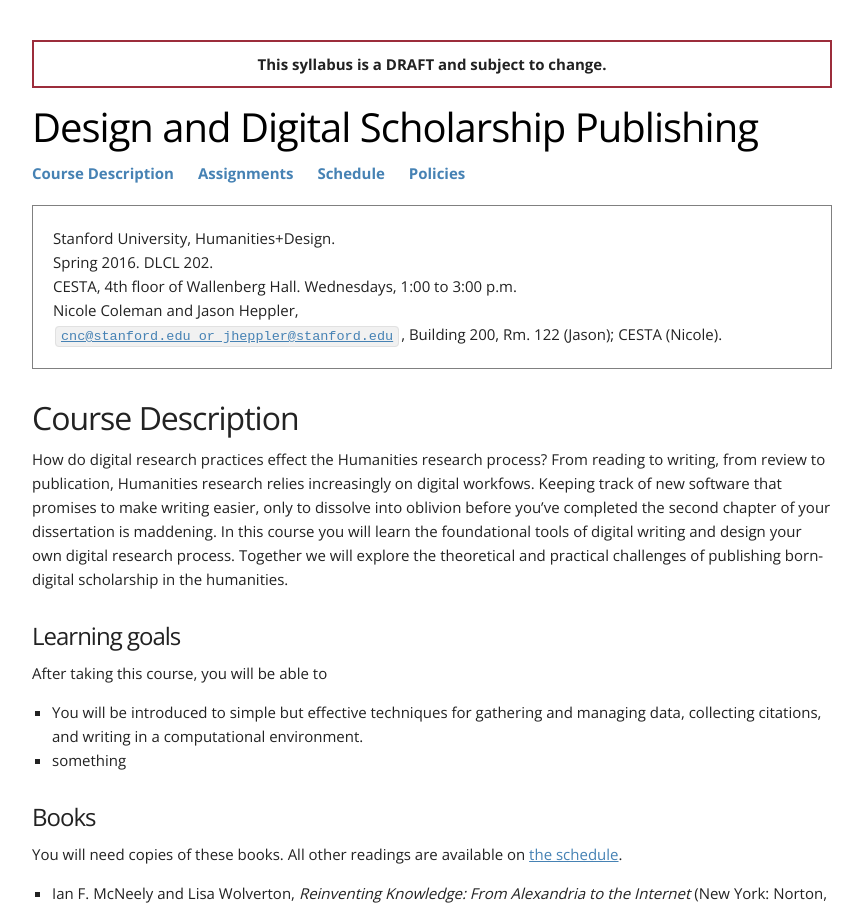
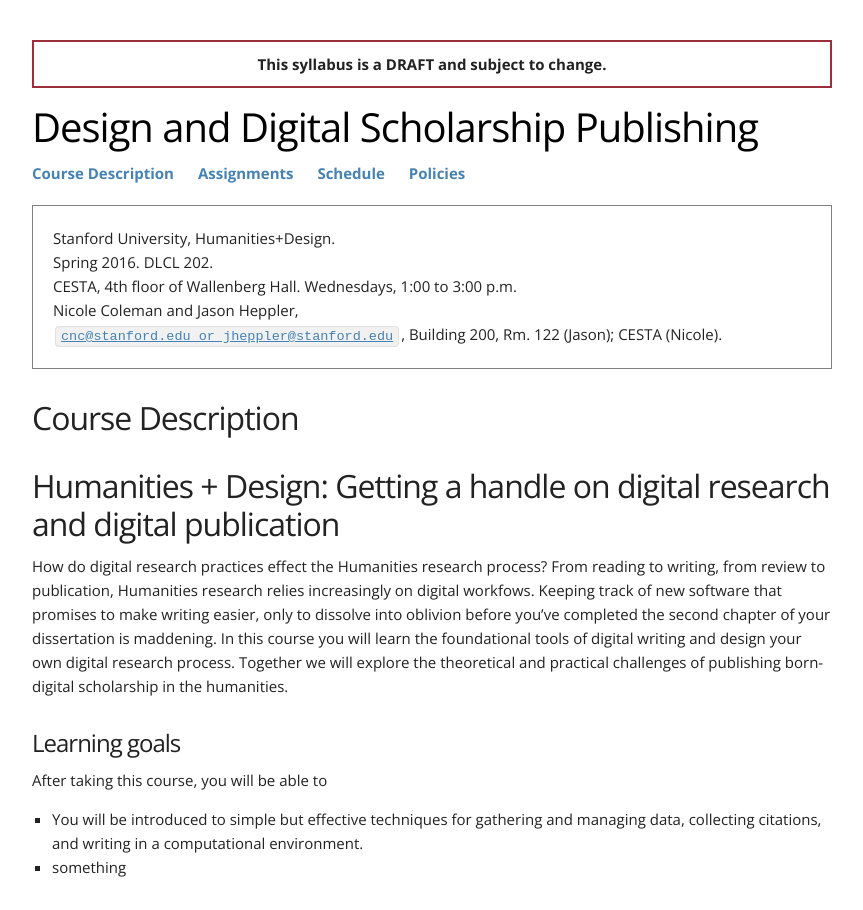
Before and after one commit to cestastanford/dh-publishing, a Jekyll site: the page built from source/index.md, in a window 1280 px wide. Shown: the top 910 px of the page, without its empty margins (208-1071 px from the left). Built offline with Jekyll 4.4.1, drawn with Linux system fonts in a browser that asks for light colours.

Commit message:
Update index.md

```diff
--- a/source/index.md
+++ b/source/index.md
@@ -3,6 +3,8 @@ layout: page
 order: 1
 title: Course Description
 ...
+
+#Humanities + Design: Getting a handle on digital research and digital publication
 
 How do digital research practices effect the Humanities research process? From reading to writing, from review to publication, Humanities research relies increasingly on digital workfows. Keeping track of new software that promises to make writing easier, only to dissolve into oblivion before you've completed the second chapter of your dissertation is maddening. In this course you will learn the foundational tools of digital writing and design your own digital research process. Together we will explore the theoretical and practical challenges of publishing born-digital scholarship in the humanities.
 
```
